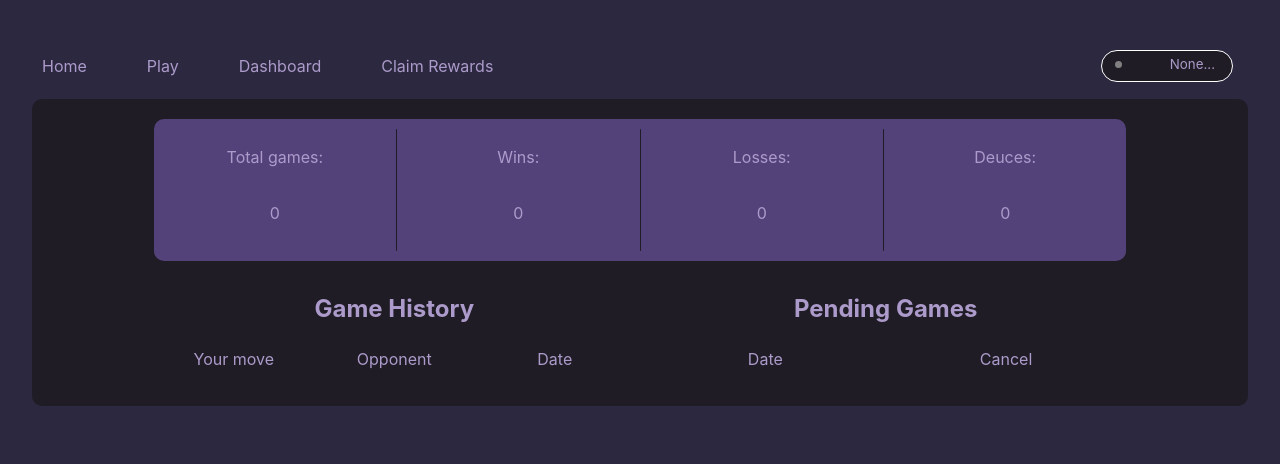
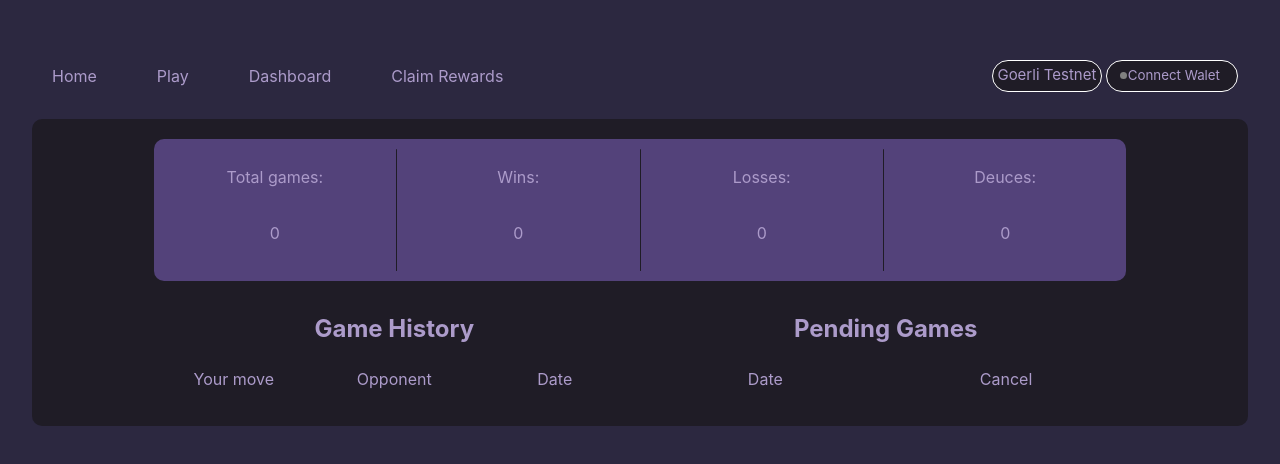
Before and after one commit to ulas96/rock-paper-scissor, a React (Vite) app in the folder client/: page /dashboard in a window 1280 px wide. Shown: the top 464 px of the page. Built offline with nearby package versions, Linux system fonts and the light colour scheme.

Commit message:
Navbar update
network div added

```diff
--- a/client/src/components/Navbar/Navbar.css
+++ b/client/src/components/Navbar/Navbar.css
@@ -1,53 +1,18 @@
-#account {
-    position: absolute;
-    top: 2px;
-    right: 15px;
-    width: 130px;
-    height: 30px;
-    border: 1px solid white;
-    border-radius: 20px;
-    background-color: #1f1c26;/*previous: 1d1a24*/
-  }
-
-  #green-circle {
-    width: 7px;
-    height: 7px;
-    border-radius: 50%;
-    background-color: #15fc00;
-    }
-
-    #gray-circle {
-      width: 7px;
-      height: 7px;
-      border-radius: 50%;
-      background-color: gray;
-      }
-
-    #status-check {
-      position: absolute;
-      top: 10px;
-      bottom: 10px;
-      right: 110px;
-    }
-
-    #account-address{
-      position: absolute;
-      right: 17px;
-    }
-
 
 /* Navbar.css */
 
 .navbar{
-    position: relative;
-    flex-direction: column; /* Stack components vertically */
+  display: flex;
+  justify-content: space-between;
+  align-items: center;
+  padding: 10px;
   }
 
-  /* Style the navigation links */
+
   ul {
     list-style: none;
     padding: 0;
-    display: flex; /* Display links horizontally using flexbox */
+    display: flex;
   }
 
   li {
@@ -73,8 +38,54 @@
 
 
 
-  .navbar-text ul li a {
-    pointer-events: onClick;
-    text-decoration: none;
-    color: white;
+
+  .network{
+    position: relative;
+    left: 19%;
+    width: 9%;
+    display: flex;
+    justify-content: center;
+    align-items: center;
+    border-radius: 20px;
+    border: 1px solid white;
+    height: 30px;
+    font-size: 15px;
+    background-color: #1f1c26;
   }
+
+  .account {
+    position: relative;
+    width: 130px;
+    height: 30px;
+    border: 1px solid white;
+    border-radius: 20px;
+    background-color: #1f1c26;/* previous: 1d1a24 */
+    margin-left: 20px; /* Add margin to create a gap */
+  }
+
+  #green-circle {
+    width: 7px;
+    height: 7px;
+    border-radius: 50%;
+    background-color: #15fc00;
+    }
+
+    #gray-circle {
+      width: 7px;
+      height: 7px;
+      border-radius: 50%;
+      background-color: gray;
+      }
+
+    #status-check {
+      position: absolute;
+      top: 11px;
+      bottom: 10px;
+      right: 110px;
+    }
+
+    #account-address{
+      position: absolute;
+      top: 1px;
+      right: 17px;
+    }
--- a/client/src/components/Navbar/Navbar.jsx
+++ b/client/src/components/Navbar/Navbar.jsx
@@ -33,13 +33,17 @@ export function Navbar({account}) {
                 </ul>
         </div>
 
+        <div className="network">
+            Goerli Testnet
+        </div>
 
-        <div id="account" >
+
+        <div className="account" >
                     <div id="status-check">
                         {account !== "None" ? <div id="green-circle"></div> : <div id="gray-circle"> </div> }
                     </div>
                     <div id="account-address">
-                        <small>{String(account).slice(0,5)}...{String(account).slice(39,42)}</small>
+                        <small>{account !== "None" ? `${String(account).slice(0,5)}...${String(account).slice(39,42)}` : "Connect Walet"}</small>
             </div>
         </div>
     </div>
--- a/client/src/components/Play/Play.css
+++ b/client/src/components/Play/Play.css
@@ -83,7 +83,7 @@
     border-radius: 10px;
   }
 #join-button {
-  margin-left: 30px;
+  margin-left: 5%;
   bottom: 5px;
   padding-bottom: 10px;
 }
```
